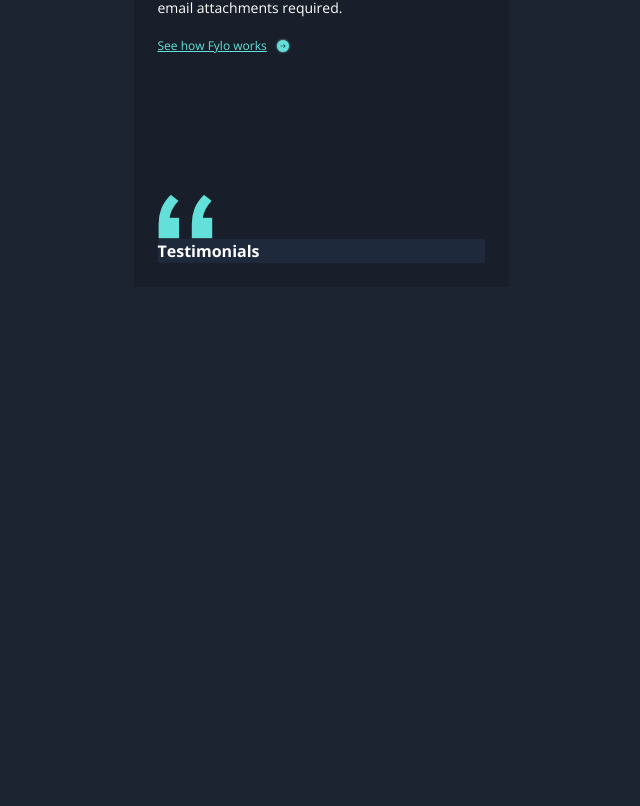
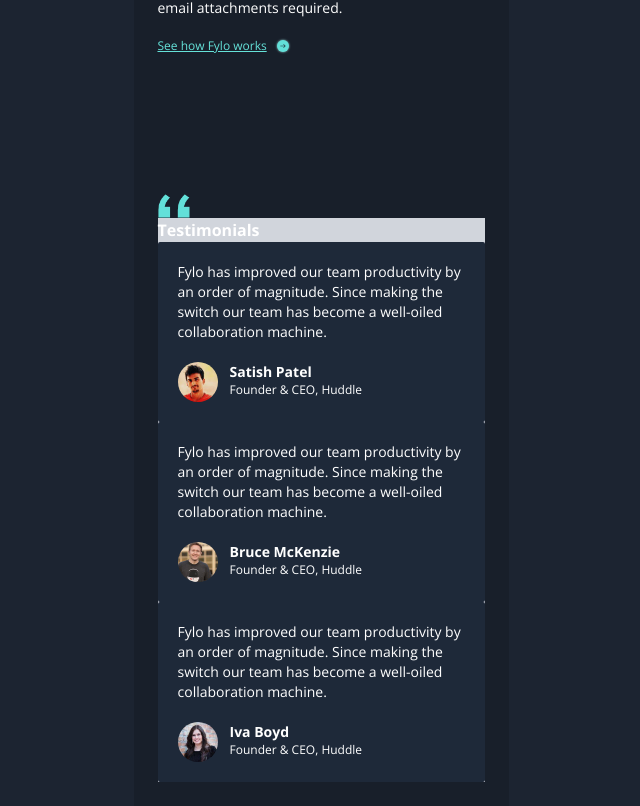
Before and after one commit to RMAlt-64/Fylo-dark-theme-landing-page, a React (Vite) app: page / in a window 1280 px wide. Shown: the part 2418-3224 px from the top of the page, without its empty margins (319-959 px from the left). Before the commit the page ends 2705 px from the top, so only its background shows below. Built offline with nearby package versions, Linux system fonts and the light colour scheme; a web font is replaced by a local one.

Commit message:
Se agrego un componente cards, creo funcion para map

```diff
--- a/src/components/CardsTestimonials.tsx
+++ b/src/components/CardsTestimonials.tsx
@@ -1,16 +1,47 @@
+interface TestimonialsProps {
+    image: string;
+    name: string;
+    position: string;
+    testimonial: string;
+}
 
+const testimonials: TestimonialsProps[] = [
+    {
+        image: "/src/assets/images/profile-1.jpg",
+        name: "Satish Patel",
+        position: "Founder & CEO, Huddle",
+        testimonial: "Fylo has improved our team productivity by an order of magnitude. Since making the switch our team has become a well-oiled collaboration machine.",
+    },
+    {
+        image: "/src/assets/images/profile-2.jpg",
+        name: "Bruce McKenzie",
+        position: "Founder & CEO, Huddle",
+        testimonial: "Fylo has improved our team productivity by an order of magnitude. Since making the switch our team has become a well-oiled collaboration machine.",
+    },
+    {
+        image: "/src/assets/images/profile-3.jpg",
+        name: "Iva Boyd",
+        position: "Founder & CEO, Huddle",
+        testimonial: "Fylo has improved our team productivity by an order of magnitude. Since making the switch our team has become a well-oiled collaboration machine.",
+    },
+];
 
 export const CardsTestimonials = () => {
+
     return (
         <div>
-            <p>Lorem ipsum dolor sit amet consectetur adipisicing elit. Illum quasi iure accusantium, cumque tempora tenetur minus. Facere maiores quis saepe inventore unde. Optio quam maiores obcaecati, et iure tempore hic.</p>
-            <div>
-                <img src="/images/profile-1.png" alt="" />
-                <div>
-                    <h3></h3>
-                    <p></p>
+            {testimonials.map((testimonial: TestimonialsProps) => (
+                <div className="rounded-xs bg-gray-800 p-5">
+                    <p className="font-OpenSans text-sm mb-5">{testimonial.testimonial}</p>
+                    <div className="flex ">
+                        <img src={testimonial.image} alt={testimonial.name} className="rounded-full w-10 h-10 mr-3" />
+                        <div>
+                            <h3 className="font-bold font-OpenSans text-sm">{testimonial.name}</h3>
+                            <p className="text-xs font-OpenSans">{testimonial.position}</p>
+                        </div>
+                    </div>
                 </div>
-            </div>
+            ))}
         </div>
     )
 }
--- a/src/components/Testimonials.tsx
+++ b/src/components/Testimonials.tsx
@@ -1,9 +1,13 @@
+import { CardsTestimonials } from "./CardsTestimonials";
+
+
 export const Testimonials = () => {
     return (
         <>
-            <img src="./src/assets/images/bg-quotes.png" alt="bg-quotes" />
-            <div className=" bg-[#1E293B]">
+            <img src="./src/assets/images/bg-quotes.png" alt="bg-quotes" className="w-8 h-6" />
+            <div className="bg-gray-300">
                 <h2 className="font-bold">Testimonials</h2>
+                <CardsTestimonials />
             </div>
         </>
     );
--- a/src/components/index.ts
+++ b/src/components/index.ts
@@ -5,3 +5,4 @@ export { Button } from "./Button";
 export { Features } from "./Features";
 export { Additionalinformation } from "./Additionalinformation";
 export { Testimonials } from "./Testimonials";
+export { CardsTestimonials } from "./CardsTestimonials";
```
